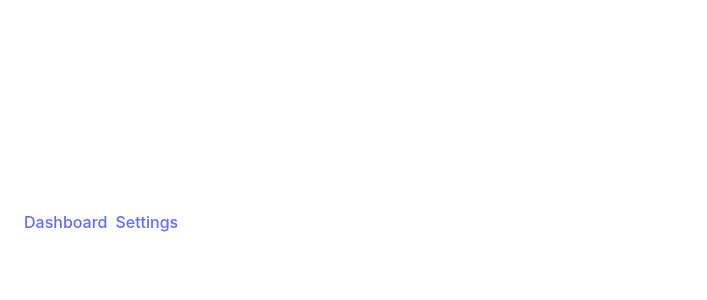
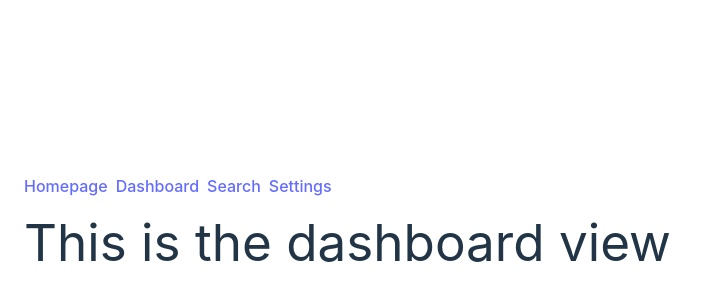
Before and after one commit to brecke/paperlens, a React (Vite) app in the folder frontend/: page /app/dashboard in a window 1280 px wide. Before the commit this address had no page. Shown: the part 178-478 px from the top of the page, without its empty margins (0-707 px from the left). Built offline with nearby package versions, Linux system fonts and the light colour scheme.

Commit message:
refactor: moved things around a little bit; also added new links

```diff
--- a/frontend/package.json
+++ b/frontend/package.json
@@ -11,6 +11,7 @@
   },
   "dependencies": {
     "@reduxjs/toolkit": "^1.8.6",
+    "@types/react-router-dom": "^5.3.3",
     "ramda": "^0.28.0",
     "react": "^18.2.0",
     "react-dom": "^18.2.0",
--- a/frontend/src/App.tsx
+++ b/frontend/src/App.tsx
@@ -1,10 +1,12 @@
 /* eslint-disable unicorn/filename-case */
-import { useEffect } from 'react';
-import { BrowserRouter, Link, Routes, Route } from 'react-router-dom';
+import { useEffect } from "react";
+import { BrowserRouter, Link, Routes, Route } from "react-router-dom";
 
-import PaperForm from './dashboard/paperform';
+import SearchForm from "./search-view";
+import SkillForm from "./skill-view";
+import Dashboard from "./dashboard-view";
 
-const style = { display: 'flex', gap: '8px', padding: '8px' };
+const style = { display: "flex", gap: "8px", padding: "8px" };
 
 function App() {
   /**
@@ -15,45 +17,70 @@ function App() {
    * always mounted within the first request.
    */
   useEffect(() => {
-		if (window.location.pathname === '/') {
-			window.location.replace('/app');
+    if (window.location.pathname === "/") {
+      window.location.replace("/app");
     }
   }, []);
 
   return (
     <BrowserRouter basename="app">
       <nav style={style}>
-				<Link to="/">Dashboard</Link>
+        <Link to="/">Homepage</Link>
+        <Link to="/dashboard">Dashboard</Link>
+        <Link to="/search">Search</Link>
         <Link to="/settings">Settings</Link>
         <br />
       </nav>
       <Routes>
         <Route path="/" element={<HomePage />} />
-				<Route path="settings" element={<SettingsPage />} />
+        <Route path="/dashboard" element={<DashboardView />} />
+        <Route path="/search" element={<SearchView />} />
+				<Route path="/publication/:id" element={<PublicationView />} />
+        <Route path="settings" element={<SettingsView />} />
       </Routes>
     </BrowserRouter>
   );
 }
 
-function SettingsPage() {
+function SettingsView() {
   return (
     <div className="container mx-auto">
-			<h1 className="text-3xl font-bold underline">Settings</h1>
-			<ul>
-				<li>My profile</li>
-				<li>Music</li>
-				<li>About</li>
-			</ul>
+      <h1>Settings page</h1>
     </div>
   );
 }
 
 function HomePage() {
-	const style = { class: 'container mx-auto', padding: '8px' };
+  const style = { class: "container mx-auto", padding: "8px" };
   return (
     <div style={style}>
-			<h1 className="text-3xl font-bold underline">Dashboard</h1>
-			<PaperForm />
+      <h1>Homepage</h1>
+    </div>
+  );
+}
+
+function DashboardView() {
+  const style = { class: "container mx-auto", padding: "8px" };
+  return (
+    <div style={style}>
+      <Dashboard />
+    </div>
+  );
+}
+function SearchView() {
+  const style = { class: "container mx-auto", padding: "8px" };
+  return (
+    <div style={style}>
+			<SearchForm />
+    </div>
+  );
+}
+
+function PublicationView() {
+  const style = { class: "container mx-auto", padding: "8px" };
+  return (
+    <div style={style}>
+			 <SkillForm />
     </div>
   );
 }
--- /dev/null
+++ b/frontend/src/dashboard-view/index.tsx
@@ -0,0 +1,11 @@
+
+function Dashboard() {
+
+	return (
+		<div>
+			<h1>This is the dashboard view</h1>
+		</div>
+	)
+}
+
+export default Dashboard;
--- a/frontend/src/dashboard/paperform.tsx
+++ b/frontend/src/search-view/index.tsx
@@ -1,7 +1,12 @@
-import { useState } from "react";
-import { FormEvent } from "react";
+import { useState, FormEvent } from "react";
+import { useNavigate } from "react-router-dom";
 import { not, keys, includes, pipe, isEmpty } from "ramda";
-import { defaultToEmptyString, containsNumbers, isEmptyArray, isNotEmptyString } from "../utils/extra-remeda";
+import {
+  defaultToEmptyString,
+  containsNumbers,
+  isEmptyArray,
+  isNotEmptyString,
+} from "../utils/extra-remeda";
 import * as R from "remeda";
 import {
   getPublicationAbstract,
@@ -26,7 +31,8 @@ const PUBMED_ENDPOINTS = {
 const aintValid = (endpoint: string) =>
   !(includes(endpoint, keys(PUBMED_ENDPOINTS)), not);
 
-function PaperForm() {
+function SearchForm() {
+  const navigate = useNavigate();
   const [search, setSearch] = useState("");
   const [publication, setPublication] = useState({
     title: "",
@@ -64,6 +70,13 @@ function PaperForm() {
         date: getPublicationDate(response),
         abstract: getPublicationAbstract(response) as string,
       });
+
+      // TODO extract from response
+      const PMID = "24960035";
+
+      navigate({
+        pathname: `/publication/${PMID}`,
+      });
     } catch (error) {
       // TODO remove
       console.log(error);
@@ -86,6 +99,8 @@ function PaperForm() {
   }
 
   return (
+    <>
+      <h1>Search for a publication</h1>
       <form onSubmit={handleSubmit}>
         <div className="form-control w-full max-w-xs">
           <label className="label">
@@ -94,12 +109,17 @@ function PaperForm() {
           <input
             type="text"
             placeholder="Insert paper title or PMID e.g. In vitro ischemia..."
-          className="input input-bordered w-full max-w-xs"
+            className="input input-bordered input-lg w-full max-w-xs"
             value={search}
             onChange={handleChange}
           />
+          <input
+            type="submit"
+            value="Search"
+            className="btn btn-xs sm:btn-sm md:btn-md lg:btn-lg"
+            disabled={whileSubmitting()}
+          />
         </div>
-      <input type="submit" value="Submit" disabled={whileSubmitting()} />
         {isNotEmptyString(publication.title) && (
           <div>
             {publication && "Publication:"}
@@ -110,7 +130,8 @@ function PaperForm() {
           </div>
         )}
       </form>
+    </>
   );
 }
 
-export default PaperForm;
+export default SearchForm;
--- /dev/null
+++ b/frontend/src/skill-view/index.tsx
@@ -0,0 +1,10 @@
+function skillForm() {
+
+	return (
+		<div>
+			<h1>This is the skill view</h1>
+		</div>
+	)
+}
+
+export default skillForm;
```
Also changed, not shown: frontend/src/search-view/pubmed-utils.ts (renamed from frontend/src/dashboard/pubmed-utils.ts), 1 other file (tests, documents, lock files or other folders). Lines whose indentation alone changed are shown as unchanged.
